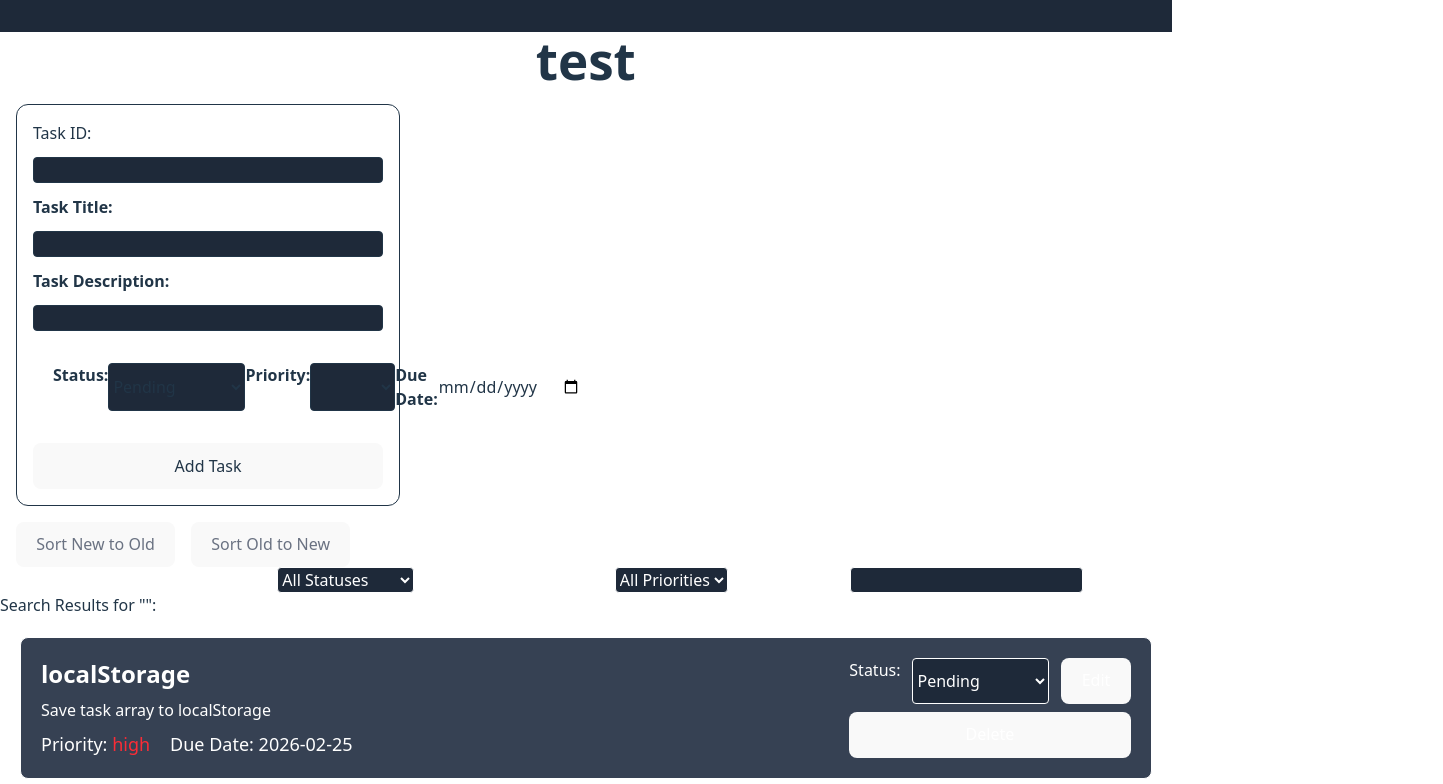
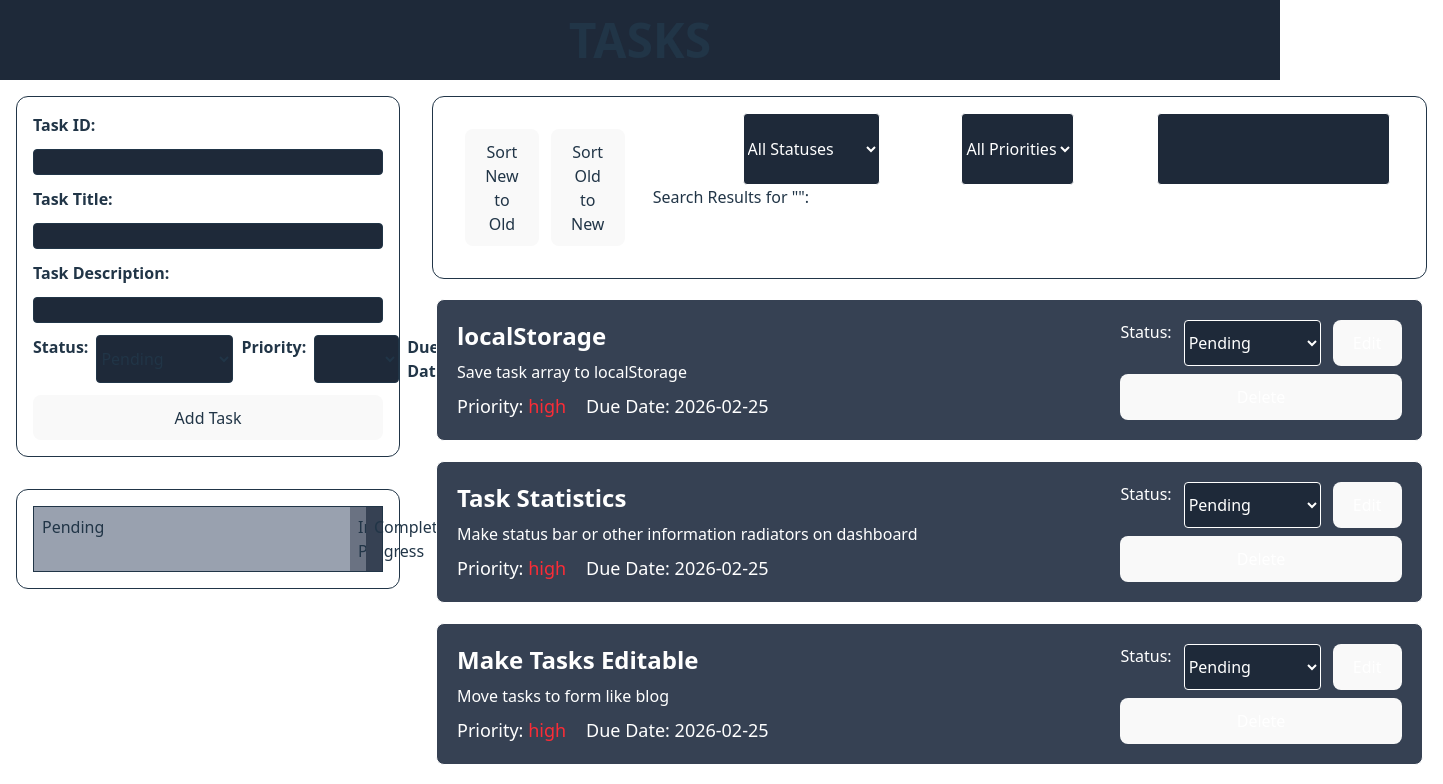
Before and after one commit to elysewelsh/sba9, a React (Vite) app: page / in a window 1280 px wide. Shown: the top 784 px of the page, 1443 px wide, since content can reach past the window. Built offline with nearby package versions, Linux system fonts and the light colour scheme.

Commit message:
styling complete, issues fixed, status bar added

```diff
--- a/src/App.tsx
+++ b/src/App.tsx
@@ -6,9 +6,9 @@ function App() {
 //   const [count, setCount] = useState(0)
 
   return (
-    <>
-        <Dashboard text={"test"}/>
-    </>
+    <div className="w-[100vw]">
+        <Dashboard text={"TASKS"}/>
+    </div>
   )
 }
 
--- a/src/components/Dashboard/Dashboard.tsx
+++ b/src/components/Dashboard/Dashboard.tsx
@@ -3,7 +3,7 @@ import type { DashboardProps, Task, TaskPriority, TaskStatus }from "../../types"
 import { TaskForm } from "../TaskForm/TaskForm"
 import { TaskFilter } from "../TaskFilter/TaskFilter"
 import {TaskList } from "../TaskList/Tasklist"
-import { formGood, localStore } from "../../utils/taskUtils"
+import { formGood, localStore, progressBar, pendingCount, inProgressCount, completedCount } from "../../utils/taskUtils"
 
 export function Dashboard ( {text}: DashboardProps) {
 
@@ -168,7 +168,10 @@ export function Dashboard ( {text}: DashboardProps) {
     );
 
 // keeps track of array sorting status
-    const [sortOrder, setSortOrder] = useState<Task[]>(tasks);
+    const [sortOrder, setSortOrder] = useState<Task[]>(() => {
+        const localStorageExists = localStorage.getItem('tasks');
+        return localStorageExists ? JSON.parse(localStorageExists) : ogTasks;
+    });
 
 // task array newest to oldest
     let sortedNewTasks = [...tasks].sort((a, b) => new Date(b.dueDate).getTime() - new Date(a.dueDate).getTime());
@@ -200,6 +203,7 @@ export function Dashboard ( {text}: DashboardProps) {
     const handleSubmit = (newTask: Task) => {
         const updatedTasks = [...tasks, newTask];
         setTasks(updatedTasks);
+        setSortOrder(updatedTasks);
         localStore(updatedTasks);
         setEditTask({
                 id: '',
@@ -215,6 +219,7 @@ export function Dashboard ( {text}: DashboardProps) {
     function handleStatusChange (taskId:string, newStatus:TaskStatus) {
         const updatedTasks = tasks.map(task => task.id === taskId ? {...task, status: newStatus } : task );
         setTasks(updatedTasks);
+        setSortOrder(updatedTasks);
         localStore(updatedTasks);
     };
 
@@ -224,6 +229,7 @@ export function Dashboard ( {text}: DashboardProps) {
         if (validateForm[0] === "Submitted") {
             const updatedTasks = tasks.map(task => task.id === editId ? newTask : task);
             setTasks(updatedTasks);
+            setSortOrder(updatedTasks);
             localStore(updatedTasks);
             setEditId(null);
             setEditTask(
@@ -247,39 +253,82 @@ export function Dashboard ( {text}: DashboardProps) {
     function handleEditRequest (taskId: string) {
         const editTask = tasks.find(task => task.id === taskId);
         if (editTask) {
-            setEditId(editTask.id);
+            setEditId(taskId);
             setEditTask(editTask);
-        };
+            window.scrollTo(0, 0);
+        }
         };
 
 // when "delete" button is clicked from within individual task
     function handleDelete(taskId: string, taskTitle: string) {
         const updatedTasks = tasks.filter(task => task.id !== taskId || task.title !== taskTitle);
         setTasks(updatedTasks);
+        setSortOrder(updatedTasks);
         localStore(updatedTasks);
     };
 
+    const totalTasks = progressBar(tasks);
+    const pendingTasks = pendingCount(tasks);
+    const inProgressTasks = inProgressCount(tasks);
+    const completedTasks = completedCount(tasks);
+
+    const pendingBar = (pendingTasks/totalTasks)*100
+    const inProgressBar = (inProgressTasks/totalTasks)*100
+    const completedBar = (completedTasks/totalTasks)*100
+
+    // const totalTasks = 1;
+    // const pendingTasks = 2;
+    // const inProgressTasks = 3;
+    // const completedTasks = 4;
 
 return (
     <>
-        <header className="flex justify-between bg-gray-800 p-4" ></header>
-        <h1 className="text-2xl font-white text-center font-bold">{text}</h1>
+    <header className="flex justify-center bg-gray-800 p-4 text-5xl font-white text-center font-bold" >
+        {text}
+    </header>
+    <main className="flex">
+        <div className="flex flex-col">
             <TaskForm key={editId || "new"} taskToEdit={editTask} onSubmit={handleSubmit} onEditSubmit={handleFullEdit}/>
+            <div className="m-4 p-4 gap-3 border-1 rounded-xl">
+                <div className="flex flex-row w-full border-1">
+
+                    <div style={{ width: `${pendingBar}%` }} className="bg-gray-400 p-2">
+                        Pending
+                    </div>
+                    <div style={{ width: `${inProgressBar}%` }} className="bg-gray-500 p-2">
+                        In-Progress
+                    </div>
+                    <div style={{ width: `${completedBar}%` }} className="bg-gray-700 p-2">
+                        Completed
+                    </div>
+                </div>
+            </div>
+        </div>
+        <div>
+            <div className="flex flex-row justify-between m-4 p-4 gap-3 border-1 rounded-xl">
+                <div className="flex flex-row gap-3 p-4 ">
                     <button
                         onClick={() => setSortOrder(sortedNewTasks)}
-            className="ml-4 text-gray-500 hover:text-gray-700"
+                        className="border-1 bg-gray-800 rounded-sm cursor-pointer transition-all duration-[250ms] ease-in-out hover:border-[#3182ce] focus:outline-none"
                     >
                         Sort New to Old
                     </button>
                     <button
                         onClick={() => setSortOrder(sortedOldTasks)}
-            className="ml-4 text-gray-500 hover:text-gray-700"
+                        className="border-1 bg-gray-800 rounded-sm cursor-pointer transition-all duration-[250ms] ease-in-out hover:border-[#3182ce] focus:outline-none"
                     >
                         Sort Old to New
                     </button>
+                </div>
+                <div>
                     <TaskFilter onFilterChange={handleFilterChange}/>
                     <p>Search Results for "{filterState.search}":</p>
+                </div>
+            </div>
             <TaskList tasks={filteredTasks} onStatusChange={handleStatusChange} onEdit={handleEditRequest} onDelete={handleDelete}/>
+        </div>
+    </main>
+
         </>
     )
 }
--- a/src/components/TaskForm/TaskForm.tsx
+++ b/src/components/TaskForm/TaskForm.tsx
@@ -65,7 +65,7 @@ function taskEdit (e: any) {
 
   return (
     <form className="flex flex-col justify-start max-w-[30vw] m-4 p-4 gap-3 border-1 rounded-xl" onSubmit={taskToEdit.id !== '' ? taskEdit : formSubmit}>
-        <label htmlFor="id">Task ID:</label>
+        <label className="font-bold" htmlFor="id">Task ID:</label>
         <input className="border-1 bg-gray-800 rounded-sm cursor-pointer transition-all duration-[250ms] ease-in-out hover:border-[#3182ce] focus:outline-none"
             type="text"
             name="id"
@@ -88,7 +88,7 @@ function taskEdit (e: any) {
             value={newTask.description}
             onChange={handleChange}
         />
-<div className="flex flex-row m-5">
+<div className="flex flex-row justify-between mr-5 gap-2 ">
         <label className="font-bold" htmlFor="status">Status:</label>
         <select className="border-1 bg-gray-800 rounded-sm cursor-pointer transition-all duration-[250ms] ease-in-out hover:border-[#3182ce] focus:outline-none"
             name="status"
--- a/src/components/TaskList/TaskItem.tsx
+++ b/src/components/TaskList/TaskItem.tsx
@@ -21,7 +21,7 @@ const priorityStyles: any = {
                 <div className="flex flex-col justify-between" id="purple">
                     <div className="flex flex-row gap-3" id="yellow">
                         <p>Status: </p>
-                        <select className="border-1 bg-gray-800 rounded-sm cursor-pointer transition-all duration-[250ms] ease-in-out hover:border-[#3182ce] focus:outline-none" value={task.status} onChange={(e) => onStatusChange(task.id, e.target.value as TaskStatus)}>
+                        <select className="border-1 bg-gray-800 rounded-sm cursor-pointer transition-all duration-[250ms] ease-in-out hover:border-[#3182ce] focus:outline-none" value={task.status} onChange={(e) => onStatusChange(task.id, (e.target.value as TaskStatus))}>
                             <option value="daily">Daily Recurring</option>
                             <option value="completed">Completed</option>
                             <option value="pending">Pending</option>
--- a/src/utils/taskUtils.ts
+++ b/src/utils/taskUtils.ts
@@ -22,3 +22,49 @@ export function formGood (newTask: Task): string[] {
 export function localStore (tasks: Task[]) {
     localStorage.setItem('tasks', JSON.stringify(tasks));
 };
+
+// maths
+
+export function progressBar (tasks: Task[]): number {
+const totalTasks = tasks.filter(function(task: Task){
+  if (task.status !== "daily") {
+    return true;
+  } else {
+    return false;
+  }
+});
+return totalTasks.length;
+}
+
+export function pendingCount (tasks: Task[]): number {
+const pendingTasks = tasks.filter(function(task: Task){
+  if (task.status === "pending") {
+    return true;
+  } else {
+    return false;
+  }
+});
+return pendingTasks.length;
+}
+
+export function inProgressCount (tasks: Task[]): number {
+const inProgressTasks = tasks.filter(function(task: Task){
+  if (task.status === "in-progress") {
+    return true;
+  } else {
+    return false;
+  }
+});
+return inProgressTasks.length;
+}
+
+export function completedCount (tasks: Task[]): number {
+const completedTasks = tasks.filter(function(task: Task){
+  if (task.status === "completed") {
+    return true;
+  } else {
+    return false;
+  }
+});
+return completedTasks.length;
+}
```
Lines whose indentation alone changed are shown as unchanged.
